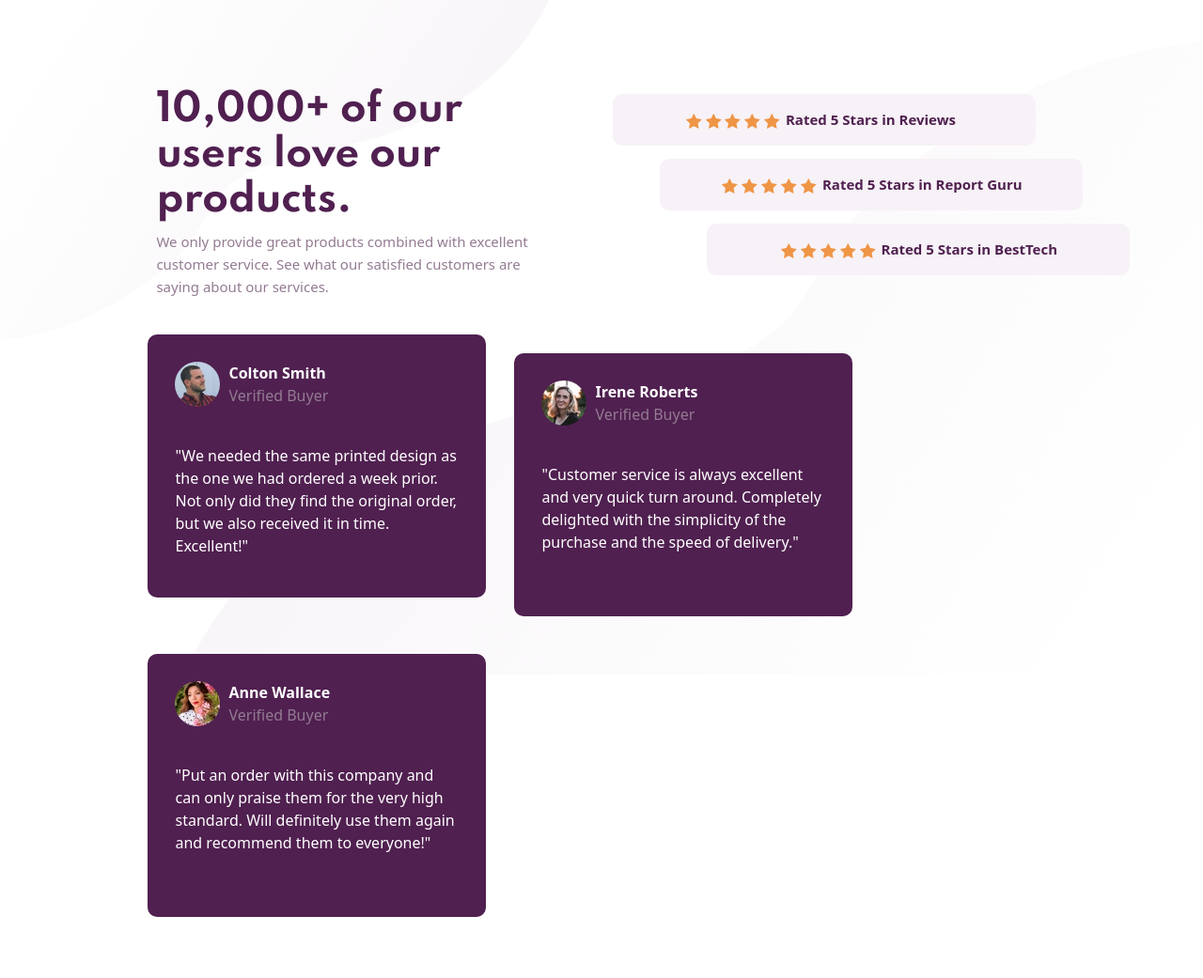
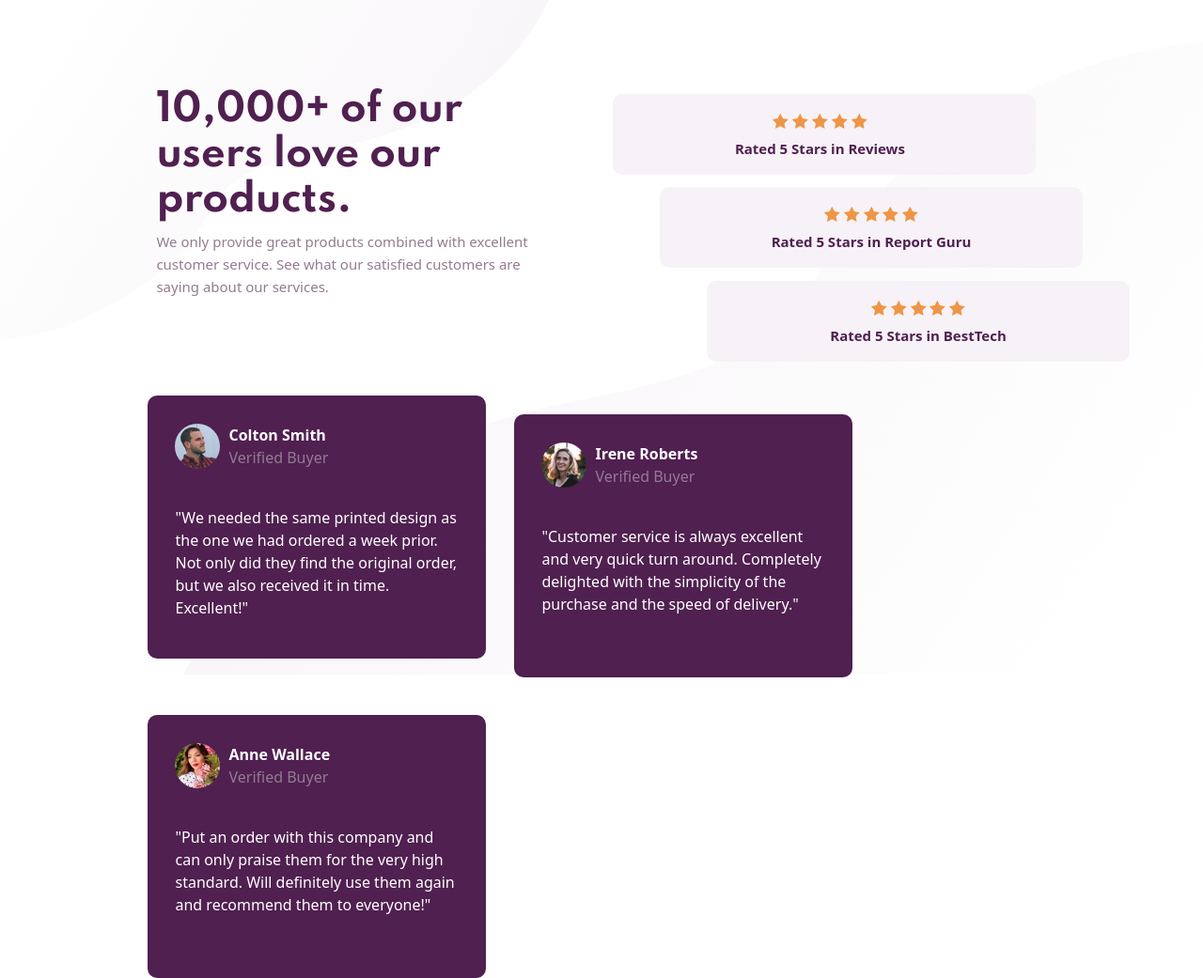
Before and after one commit to SilverGraph/Web-Design-Challenges, a plain HTML site: page (2)-social-proof-section-master/index.html in a window 1280 px wide. Shown: the whole page at 94% size. Before the commit the page ends 976 px from the top, so only its background shows below. Drawn offline with nearby package versions, Linux system fonts and the light colour scheme.

Commit message:
Updated index.html

```diff
--- a/(2)-social-proof-section-master/index.html
+++ b/(2)-social-proof-section-master/index.html
@@ -44,11 +44,18 @@
 
       <div class="col-lg-6 reviews">
 
-        <div class="review-1"><img class="stars" src="images/icon-star.svg"><img class="stars" src="images/icon-star.svg"><img class="stars" src="images/icon-star.svg"><img class="stars" src="images/icon-star.svg"><img class="stars" src="images/icon-star.svg"> Rated 5 Stars in Reviews</div>
+        <div class="review-1"><div style="margin-bottom: 0.5rem;">
+          <img class="stars" src="images/icon-star.svg"><img class="stars" src="images/icon-star.svg"><img class="stars" src="images/icon-star.svg"><img class="stars" src="images/icon-star.svg"><img class="stars" src="images/icon-star.svg"></div> Rated 5 Stars in Reviews
+        </div>
 
-        <div class="review-2"><img class="stars" src="images/icon-star.svg"><img class="stars" src="images/icon-star.svg"><img class="stars" src="images/icon-star.svg"><img class="stars" src="images/icon-star.svg"><img class="stars" src="images/icon-star.svg"> Rated 5 Stars in Report Guru</div>
+        <div class="review-2"><div style="margin-bottom: 0.5rem;">
+          <img class="stars" src="images/icon-star.svg"><img class="stars" src="images/icon-star.svg"><img class="stars" src="images/icon-star.svg"><img class="stars" src="images/icon-star.svg"><img class="stars" src="images/icon-star.svg"></div> Rated 5 Stars in Report Guru
+        </div>
 
-        <div class="review-3"><img class="stars" src="images/icon-star.svg"><img class="stars" src="images/icon-star.svg"><img class="stars" src="images/icon-star.svg"><img class="stars" src="images/icon-star.svg"><img class="stars" src="images/icon-star.svg"> Rated 5 Stars in BestTech</div>
+        <div class="review-3">
+          <div style="margin-bottom: 0.5rem;">
+          <img class="stars" src="images/icon-star.svg"><img class="stars" src="images/icon-star.svg"><img class="stars" src="images/icon-star.svg"><img class="stars" src="images/icon-star.svg"><img class="stars" src="images/icon-star.svg"></div> Rated 5 Stars in BestTech
+        </div>
       </div>
 
     </div>
```
